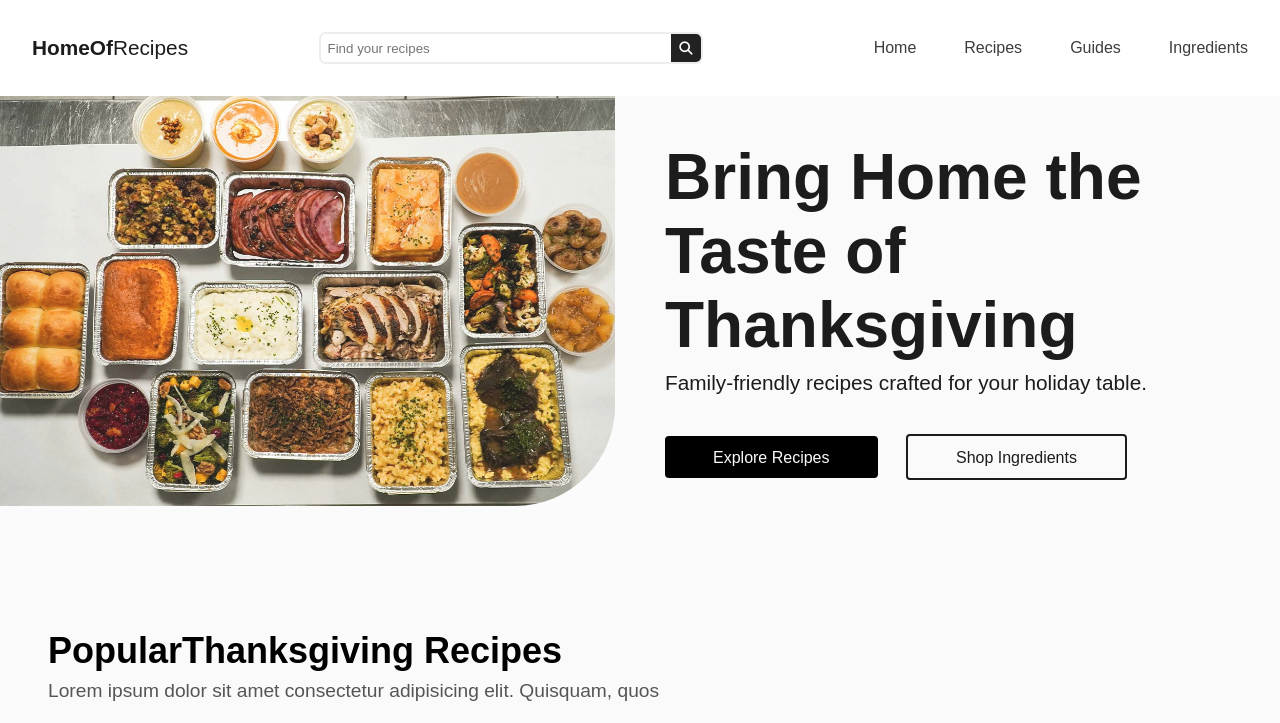
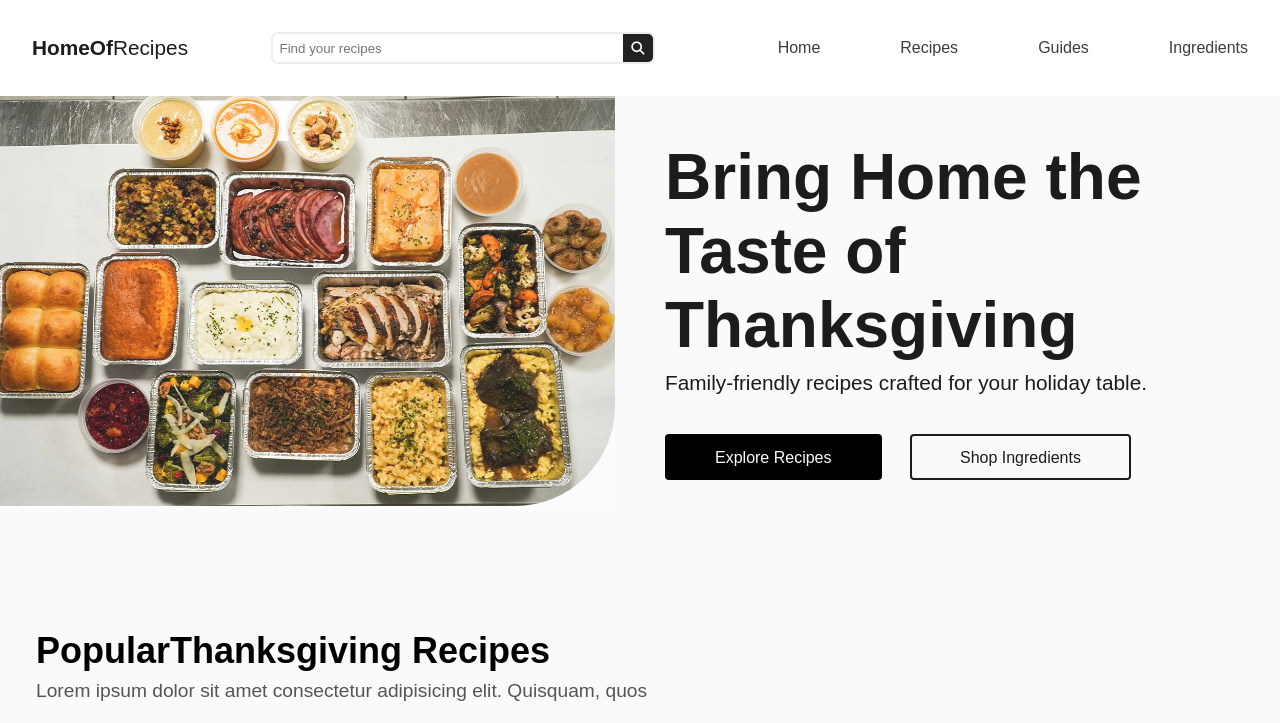
Before and after one commit to RenPen3/CP-Challenge-Project, a website with bundled scripts: page index.html in a window 1280 px wide. Shown: the top 723 px of the page. Built offline with nearby package versions, Linux system fonts and the light colour scheme.

Commit message:
I adjusted the padding on the sides of the section including the header.

```diff
--- a/scss/style.scss
+++ b/scss/style.scss
@@ -9,7 +9,7 @@
   // width: 100%;
   background: rgba(255, 255, 255, 1);
   backdrop-filter: blur(10px);
-
+  padding: 0 2em;
   transition: all 0.3s ease-in-out;
   z-index: 9999;
 
@@ -22,7 +22,7 @@
     margin-inline: auto;
     // background: #23424a;
     // background: #FAFAFA;
-    padding: 2em;
+    padding: 2em 0;
     border-radius: 4px;
     // box-shadow: 8px 8px 10px 0 rgba(0, 0, 0, 0.2);
 
@@ -73,7 +73,8 @@
     & a {
       color: #3d3d3d;
       transition: all .3s ease-in-out;
-      border-bottom: 1px solid transparent;
+      border-bottom: 2px solid transparent;
+      padding-bottom: 2px;
     }
     & a:hover {
       color: #1c1c1c;
@@ -82,7 +83,7 @@
   }
 
   &-menu li {
-    padding: 0 3em 0 0;
+    padding: 0 5em 0 0;
   }
   &-menu li:hover::before {
     width: 100%;
@@ -239,14 +240,14 @@
     padding: 0.8em 3em;
     color: #FAFAFA;
     background: #000000;
+    border: 2px solid transparent;
     border-radius: 4px;
     text-align: center;
     margin-right: 1.5em;
-    transition: all 0.3s ease-in-out;
+    transition: background 0.3s ease-in-out;
 
     &:hover {
-      color: #fafafa;
-      background: #141414;
+      background: #3b3b3b;
     }
   }
 
@@ -254,13 +255,18 @@
     background: transparent;
     color: #1c1c1c;
     border: 2px solid #1c1c1c;
+
+    &:hover {
+      color: #fafafa;
+      background: #141414;
+    }
   }
 }
 
 /* CARDS SECTION */
 .cards {
   font-size: 1.5rem;
-  padding: 5em 2em;
+  padding: 5em 1.5em;
   background: #fafafa;
   text-align: center;
 
@@ -504,9 +510,9 @@
     justify-content: space-between;
     align-items: flex-start;
     width: 100%;
-    max-width: 900px;
+    max-width: 1400px;
     margin-inline: auto;
-    padding: 0 2em;
+    padding: 0 1.5em;
     z-index: 1;
   }
 
```
Also changed, not shown: css/style.css, 1 other file.
